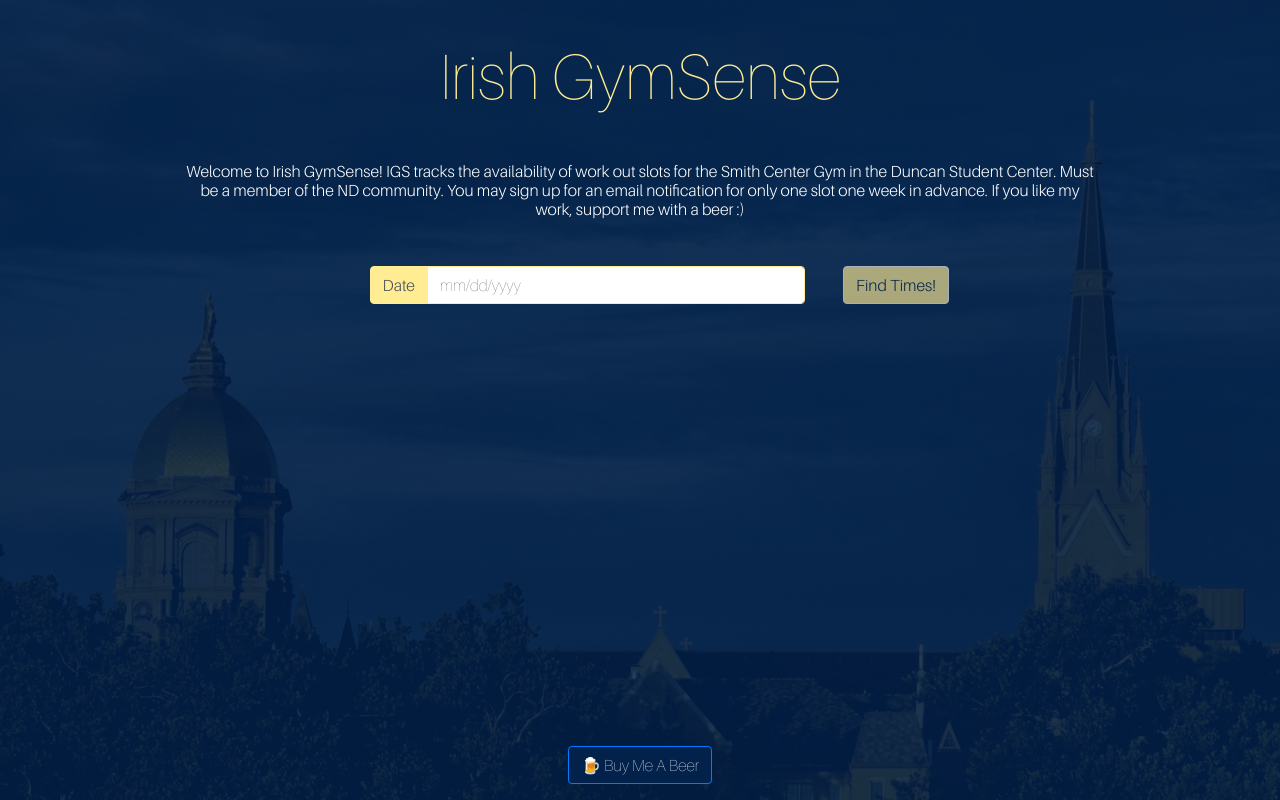
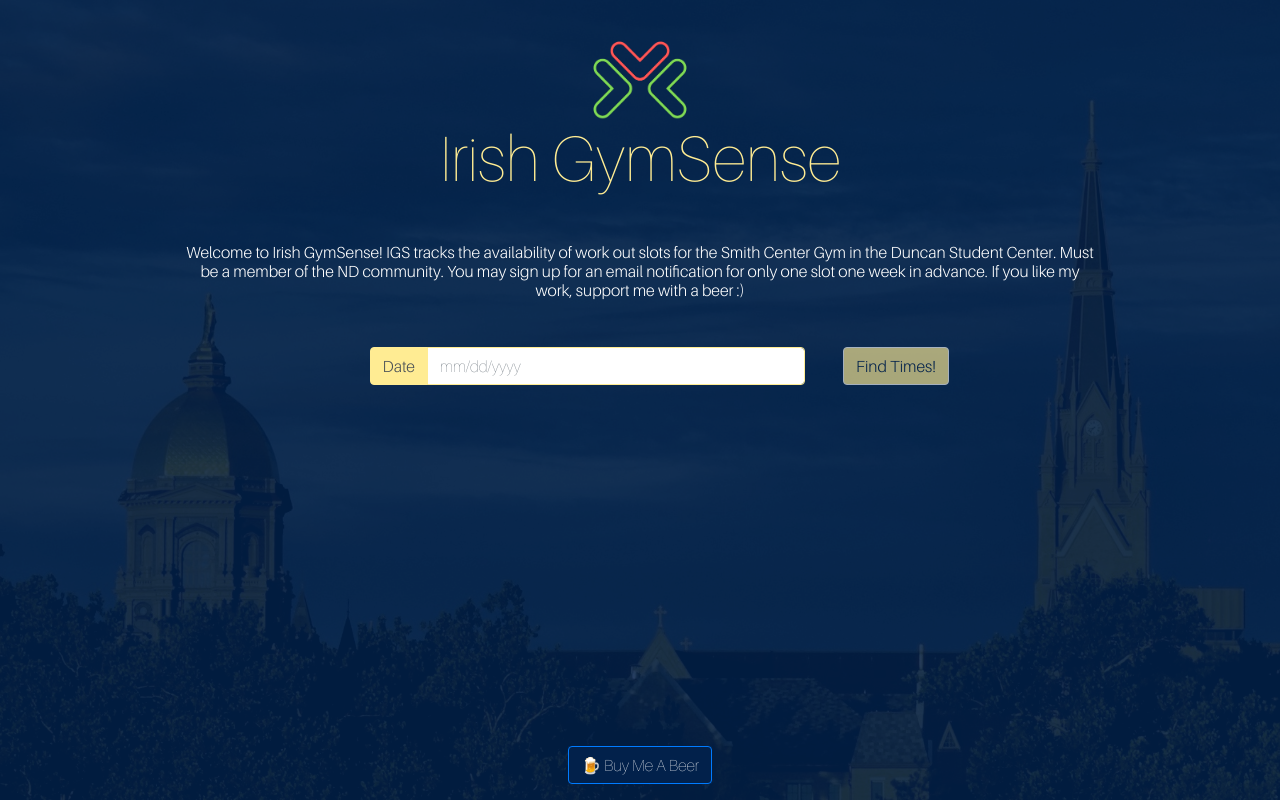
Before and after one commit to bmerrick22/gym-tracker, an Angular app: page / in a window 1280 px wide. Built offline with nearby package versions, Linux system fonts and the light colour scheme.

Commit message:
Added new logo

```diff
--- a/src/app/tracker-body/tracker-body.component.css
+++ b/src/app/tracker-body/tracker-body.component.css
@@ -7,17 +7,25 @@
     padding-top: 3%;
 }
 
+.main-logo{
+    width: 20%;
+}
 .text-container{
     display: flex;
     flex-direction: column;
     justify-content: center;
     align-items: center;
     height: 70%;
+    margin: 0;
 }
 
 .text-header{
     font-family: "Aileron-UltraLight";
     color: #ffec93;
+    display: flex;
+    flex-direction: column;
+    align-items: center;
+    justify-content: center;
 }
 
 .text-header h1{
--- a/src/app/tracker-body/tracker-body.component.html
+++ b/src/app/tracker-body/tracker-body.component.html
@@ -2,6 +2,7 @@
     <div class="text-main">
         <div class="text-container">
             <div class="text-header">
+                <img class="main-logo" src="assets/images/igs-logo-2.png" alt="Main Logo">
                 <h1>{{textHeader}}</h1>
             </div>
             <div class="text-body">
--- a/src/index.html
+++ b/src/index.html
@@ -6,7 +6,7 @@
   <title>Irish GymSense</title>
   <base href="/">
   <meta name="viewport" content="width=device-width, initial-scale=1">
-  <link rel="icon" type="image/x-icon" href="assets/images/dumbbell.png">
+  <link rel="icon" type="image/x-icon" href="assets/images/igs-logo-2.png">
 
   <style type="text/css">
     body,
```
Also changed, not shown: src/assets/images/igs-logo-2.png (added), 1 other file (tests, documents, lock files or other folders).
